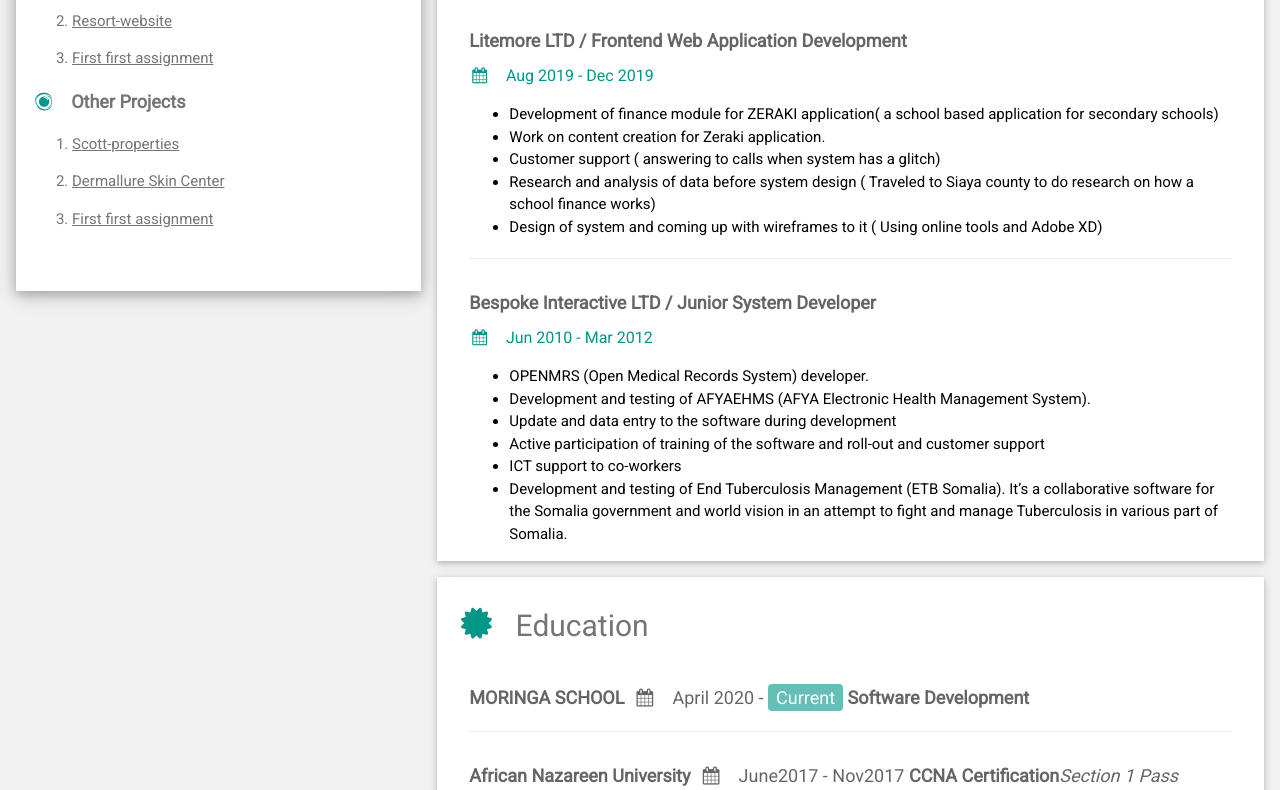
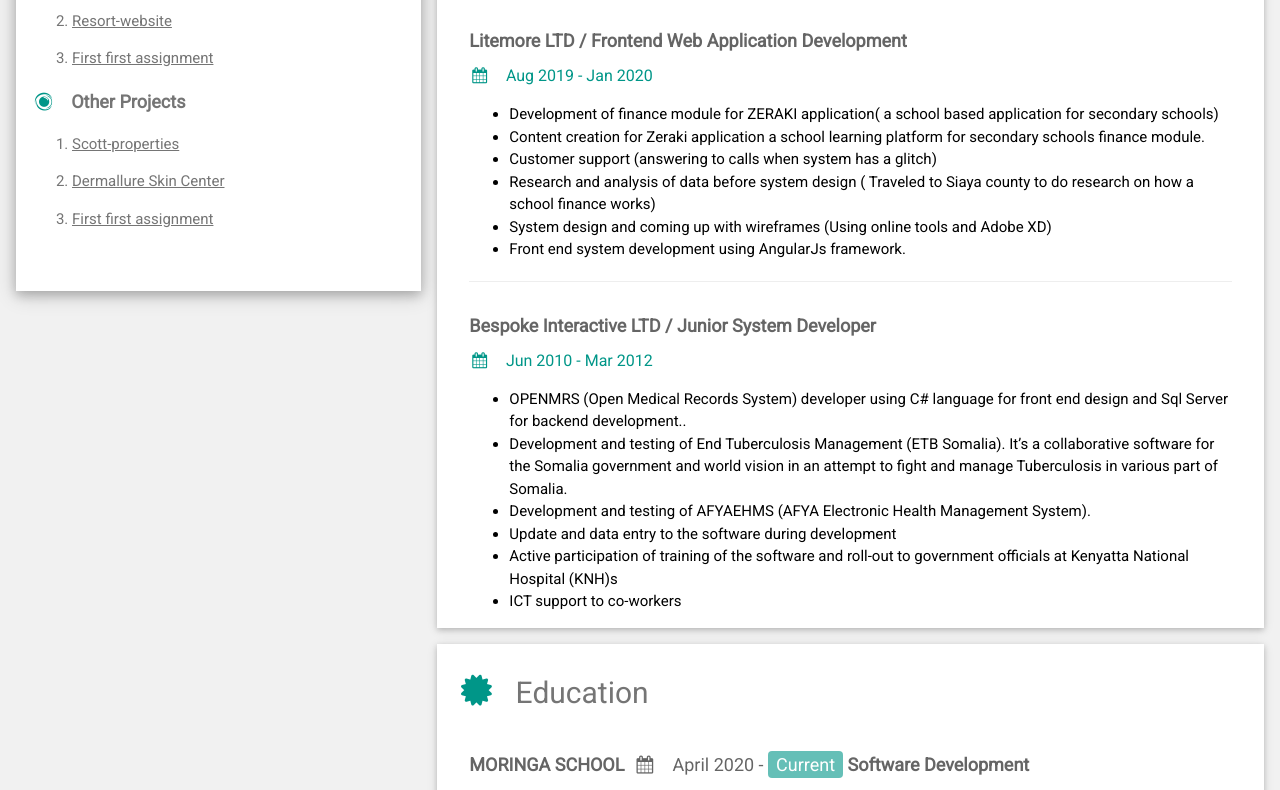
Before and after one commit to kelmains/MyCv, a plain HTML site: page index.html in a window 1280 px wide. Shown: the part 560-1350 px from the top of the page. Drawn offline with nearby package versions, Linux system fonts and the light colour scheme.

Commit message:
updated cv

```diff
--- a/index.html
+++ b/index.html
@@ -1,6 +1,6 @@
 <!DOCTYPE html>
 <html>
-<title>kelvin maina portfolio</title>
+<title>My Portfolio</title>
 <meta charset="UTF-8">
 <link rel="stylesheet" href="https://www.w3schools.com/w3css/4/w3.css">
 <link rel='stylesheet' href='https://fonts.googleapis.com/css?family=Roboto'>
@@ -75,13 +75,14 @@
         </div>
         <div class="w3-container">
           <h5 class="w3-opacity"><b>Litemore LTD  / Frontend Web Application Development</b></h5>
-          <h6 class="w3-text-teal"><i class="fa fa-calendar fa-fw w3-margin-right"></i>Aug 2019 - Dec 2019</h6>
+          <h6 class="w3-text-teal"><i class="fa fa-calendar fa-fw w3-margin-right"></i>Aug 2019 - Jan 2020</h6>
           <ul>
             <li>Development of finance module for ZERAKI application( a school based application for secondary schools)</li>
-            <li>Work on content creation for Zeraki application.</li>
-            <li>Customer support ( answering to calls when system has a glitch)</li>
+            <li>Content creation for Zeraki application a school learning platform for secondary schools finance module.</li>
+            <li>Customer support (answering to calls when system has a glitch)</li>
             <li>Research and analysis of data before system design ( Traveled to Siaya county to do research on how a school finance works)</li>
-            <li>Design of system and coming up with wireframes to it ( Using online tools and Adobe XD) </li>
+            <li>System design and coming up with wireframes (Using online tools and Adobe XD)    </li>
+            <li>Front end system development using AngularJs framework.</li>
           </ul>
           <hr>
         </div>
@@ -89,12 +90,12 @@
           <h5 class="w3-opacity"><b>Bespoke Interactive LTD  / Junior System Developer</b></h5>
           <h6 class="w3-text-teal"><i class="fa fa-calendar fa-fw w3-margin-right"></i>Jun 2010 - Mar 2012</h6>
           <ul>
-            <li>OPENMRS (Open Medical Records System) developer.</li>
-            <li>Development and testing of AFYAEHMS (AFYA Electronic Health Management System).</li>
+            <li>OPENMRS (Open Medical Records System) developer using C# language for front end design and Sql Server for backend development..</li>
+            <li>Development and testing of End Tuberculosis Management (ETB Somalia). It’s a collaborative software for the Somalia government and world vision in an attempt to fight and manage Tuberculosis in various part of Somalia. </li>
+            <li>Development and testing of AFYAEHMS (AFYA Electronic Health Management System).  </li>
             <li>Update and data entry to the software during development </li>
-            <li>Active participation of training of the software and roll-out and customer support</li>
-            <li>ICT support to co-workers</li>
-            <li>Development and testing of End Tuberculosis Management (ETB Somalia). It’s a collaborative software for the Somalia government and world vision in an attempt to fight and manage Tuberculosis in various part of Somalia.  </li>
+            <li>Active participation of training of the software and roll-out to government officials at Kenyatta National Hospital (KNH)s</li>
+            <li>ICT support to co-workers </li>
           </ul>
         </div>
       </div>
@@ -126,7 +127,7 @@
 </div>
 <footer class="w3-container w3-teal w3-center w3-margin-top">
   <p>Find me on social media.</p>
-  <a href="https://www.linkedin.com/in/kelvin-maina-0a6651101/"><i class="fa fa-linkedin w3-hover-opacity"></i></a>
+  <a href="https://www.linkedin.com/in/maina-kelvin-0a6651101/"><i class="fa fa-linkedin w3-hover-opacity"></i></a>
   <p>ⓒcopyright 2020 All rights reserved to kelmains</p>
 </footer>
 </body>
```
